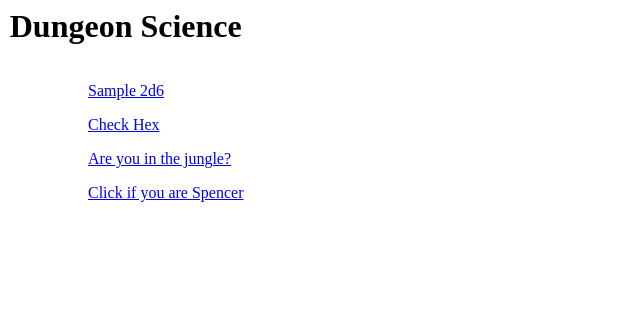
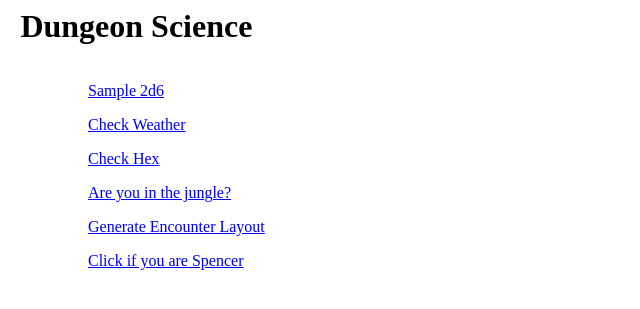
Before and after one commit to widderslainte/hex-flask, a Flask app: page / in a window 1280 px wide. Shown: the top 309 px of the page, without its empty margins (0-640 px from the left). Run offline with Flask 2, Linux system fonts and the light colour scheme.

Commit message:
update index

```diff
--- a/app/templates/index.html
+++ b/app/templates/index.html
@@ -7,9 +7,10 @@
  </figure>
  <div class="container" style="float:right">
    <p><a href="/2d6">Sample 2d6</a></p>
-   <!-- <p><a href="/weather">Check Weather</a></p> -->
+   <p><a href="/weather">Check Weather</a></p>
    <p><a href="/hex">Check Hex</a></p>
    <p><a href="/jungle">Are you in the jungle?</a></p>
+   <p><a href="/encounter">Generate Encounter Layout</a></p>
    <p><a href='/spencer'>Click if you are Spencer</a>
  </div>
  </div>
```
